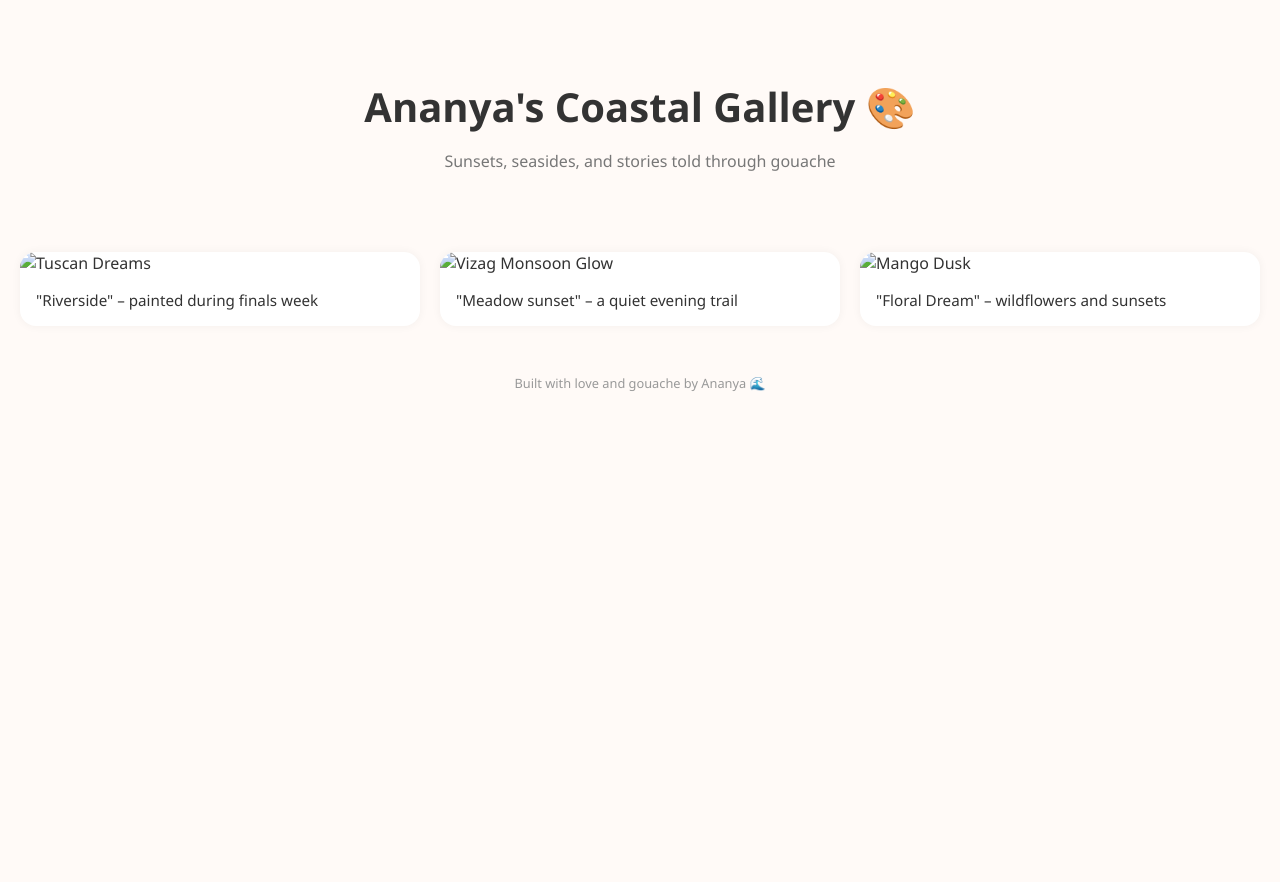
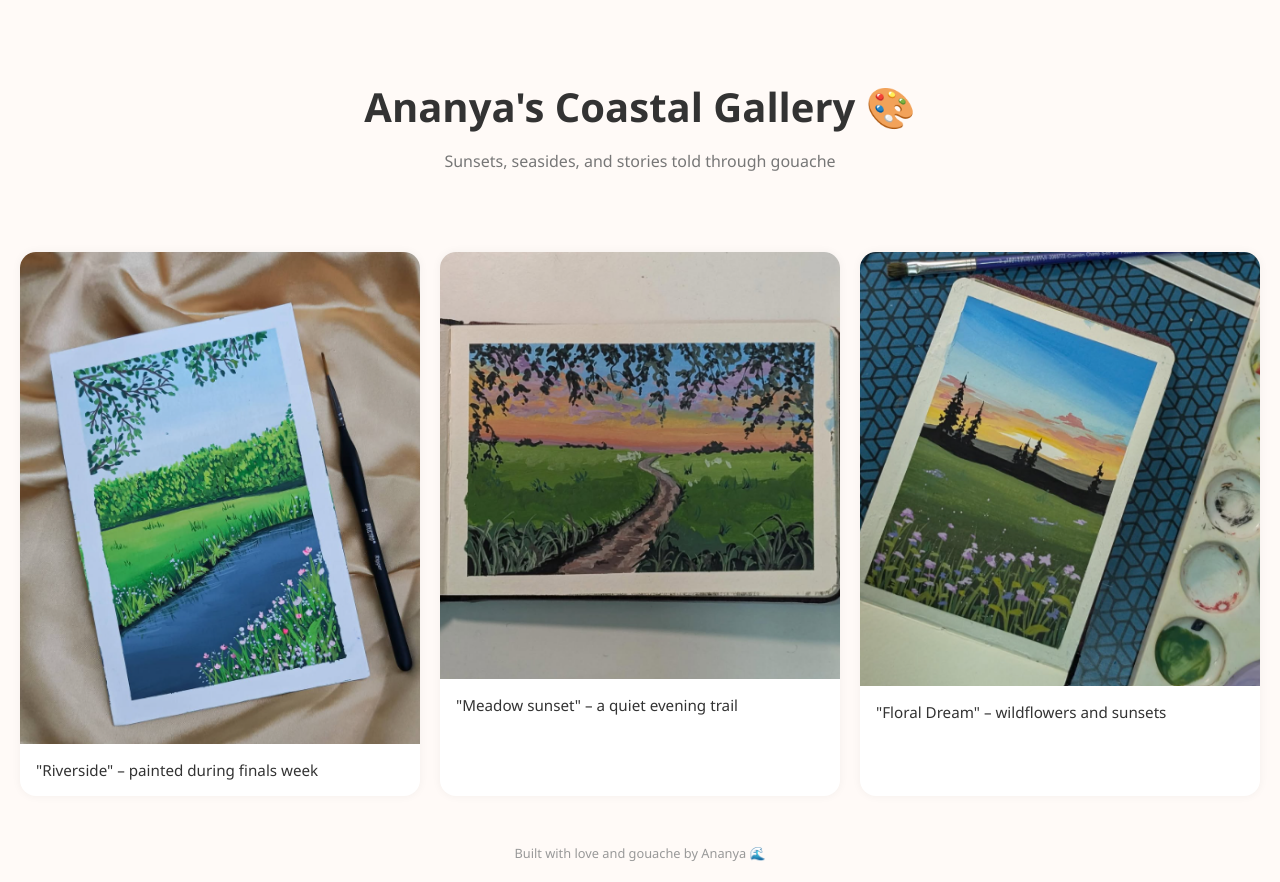
Before and after one commit to cosy-corner3/repo-1, a plain HTML site: page index.html in a window 1280 px wide. Before the commit the page ends 800 px from the top, so only its background shows below. Drawn offline with Linux system fonts and the light colour scheme.

Commit message:
Update index.html

```diff
--- a/index.html
+++ b/index.html
@@ -65,15 +65,15 @@
 
   <section class="gallery">
     <div class="art-card">
-      <img src="lake.jpg" alt="Tuscan Dreams" />
+      <img src="lake.png" alt="Riverside" />
       <div class="caption">"Riverside" – painted during finals week </div>
     </div>
     <div class="art-card">
-      <img src="sunset1.jpg" alt="Vizag Monsoon Glow" />
+      <img src="sunset1.png" alt="Meadow sunset" />
       <div class="caption">"Meadow sunset" – a quiet evening trail </div>
     </div>
     <div class="art-card">
-      <img src="sunset2.jpg" alt="Mango Dusk" />
+      <img src="sunset2.png" alt="Floral Dream" />
       <div class="caption">"Floral Dream" – wildflowers and sunsets </div>
     </div>
   </section>
```
